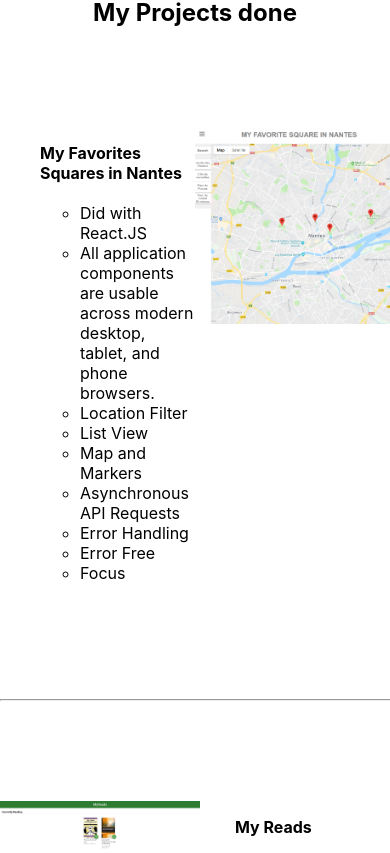
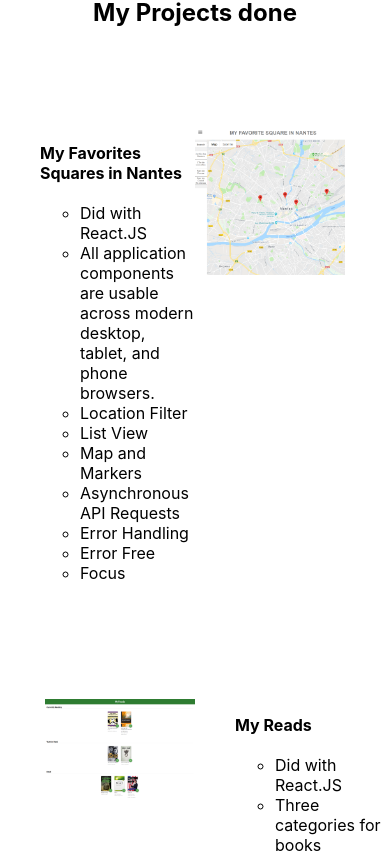
Before and after one commit to oreliau/portfolio, a React (Create React App) app: page / in a window 390 px wide. Shown: the part 933-1786 px from the top of the page. Built offline with nearby package versions, Linux system fonts and the light colour scheme.

Commit message:
review projects responsive

```diff
--- a/src/Project.css
+++ b/src/Project.css
@@ -33,10 +33,6 @@
     margin-left: 300px;
 }
 
-hr{
-    width: 400px;
-}
-
 .title-desc{
     list-style-type: none;
     font-weight: bold;
@@ -54,10 +50,13 @@ hr{
     }
     .project-img{
         margin: 0;
-        max-width: 200px;
+        max-width: 150px;
     }
     .text{
         width: 50%
+    }
+    .myreads{
+        float: right;
     }
   }
 
@@ -77,6 +76,9 @@ hr{
     .text{
         width: 50%
     }
+    .myreads{
+        float: right;
+    }
 }
 
     /* medium screen */
--- a/src/Project.js
+++ b/src/Project.js
@@ -29,7 +29,6 @@ const Project = () => (
             <a href="https://square-in-nantes.netlify.com/" target='_bank'><img src={square} alt="square in nantes" className="square project-img" /></a>
         </div>
     </div>
-    <hr />
     <div className="projet">
         <div className='link'>
             <a href="https://silly-wilson-ac72ca.netlify.com/" target='_bank'><img src={myreads} alt="square in nantes" className="myreads project-img" /></a>
```
